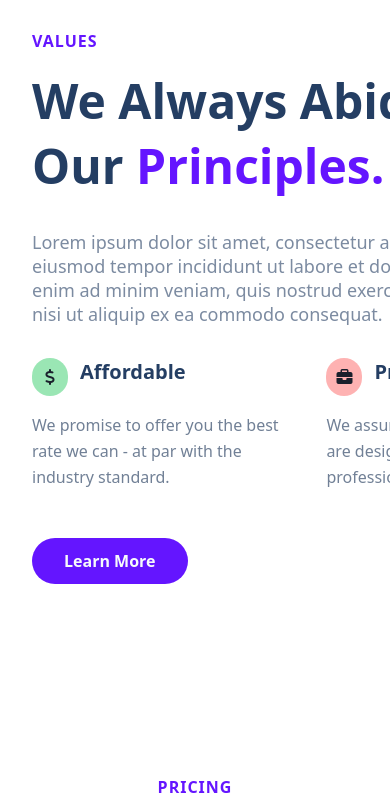
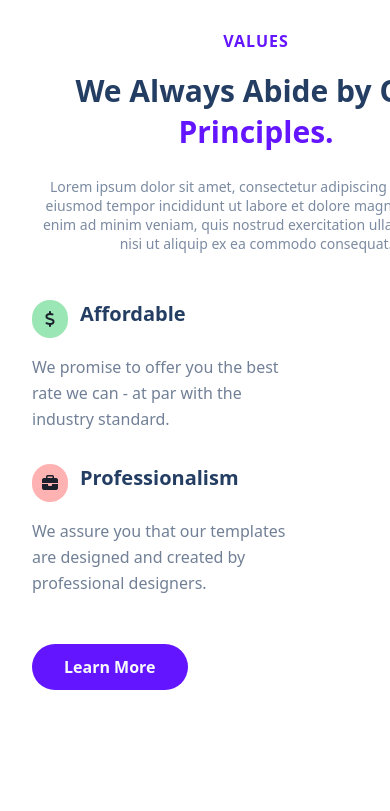
Before and after one commit to jjacque1/TREACTPROJECT, a plain HTML site: page index.html in a window 390 px wide. Shown: the part 4857-5668 px from the top of the page. Drawn offline with Linux system fonts and the light colour scheme.

Commit message:
responsiveness

```diff
--- a/index.css
+++ b/index.css
@@ -1331,6 +1331,34 @@ li {
     padding: 0;
    }
 
+  .value__h5 {
+    text-align: center;
+    width: 448px;
+    height: 24px;
+    font-size: 16px;
+  }
+
+  .value__h2 {
+    font-size: 30px;
+    width: 448px;
+    height: 75px;
+    text-align: center;
+  }
+
+  .value__para {
+    width: 448px;
+    font-size: 14px;
+    text-align: center;
+    height: 91px;
+  }
+
+  .value__two--column {
+    display: flex;
+    flex-direction: column;
+    align-content: center;
+    justify-content: center;
+  }
+
 /* BURGER MENU */
   .nav__lists {
     display: none;
```
